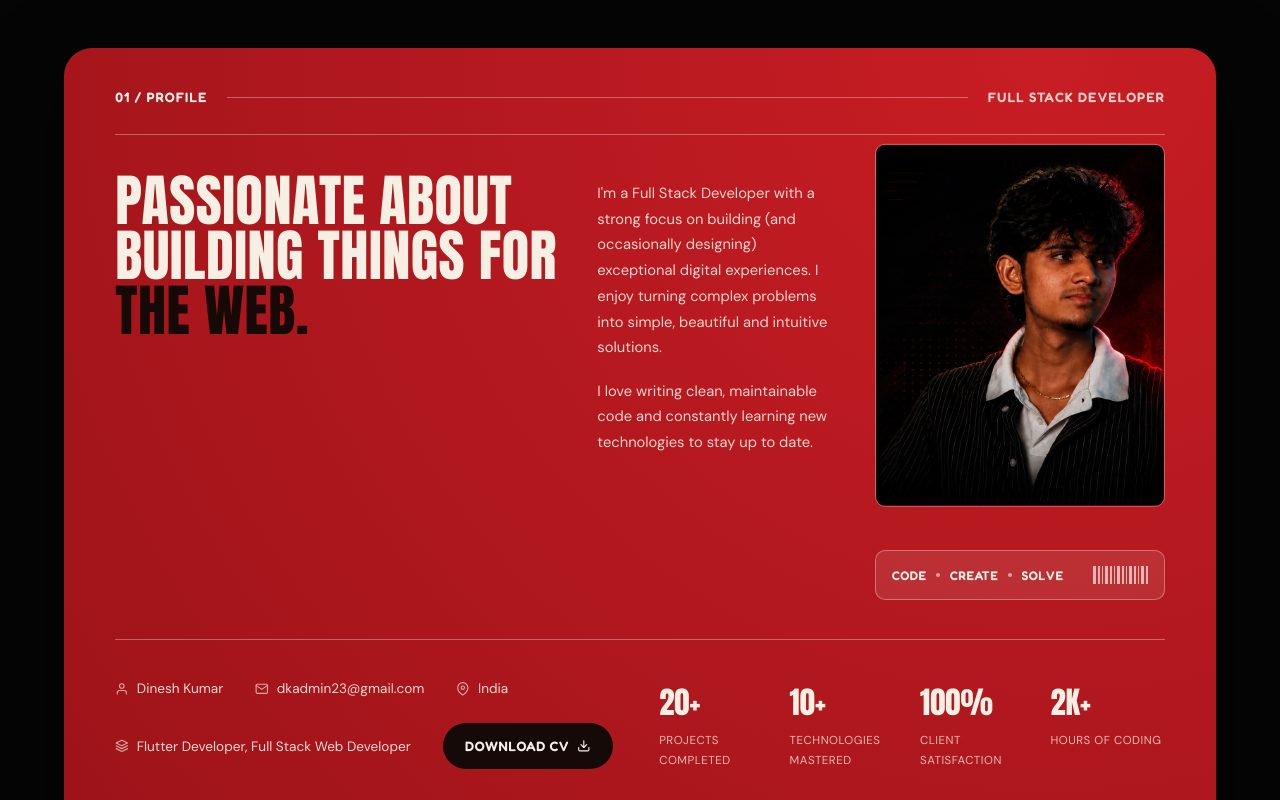
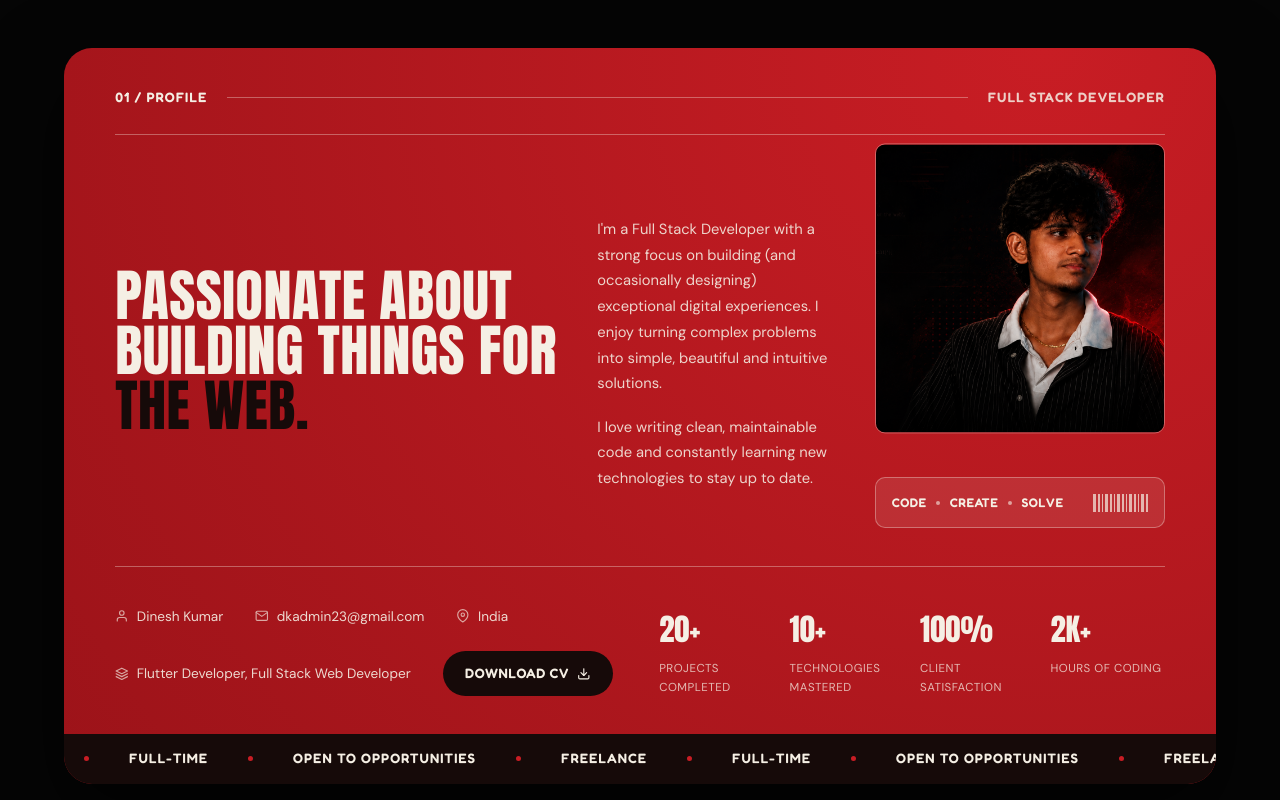
Before and after one commit to Dinesh200423/dineshportfolio, a React (Vite) app: page / in a window 1280 px wide. Shown: the part 880-1680 px from the top of the page. Built offline with nearby package versions, Linux system fonts and the light colour scheme.

Commit message:
Fix empty space in About poster's heading/photo row
Squared the photo aspect ratio (4:5 -> 1:1) and center-aligned the
grid row so the heading, description, and photo all balance around
the same vertical center instead of leaving a gap of red space below
the heading on wide screens.

```diff
--- a/src/components/About.css
+++ b/src/components/About.css
@@ -49,7 +49,7 @@
   display: grid;
   grid-template-columns: 1.3fr 0.7fr 0.85fr;
   gap: clamp(1.5rem, 3vw, 2.5rem);
-  align-items: start;
+  align-items: center;
   padding-bottom: clamp(1.5rem, 3vw, 2.5rem);
   border-top: 1px solid var(--ap-line);
   padding-top: clamp(1.5rem, 3vw, 2.5rem);
@@ -94,7 +94,7 @@
 .ap-photo-frame {
   position: relative;
   width: 100%;
-  aspect-ratio: 4 / 5;
+  aspect-ratio: 1 / 1;
   border-radius: 10px;
   overflow: hidden;
   border: 1.5px solid var(--ap-line);
```
